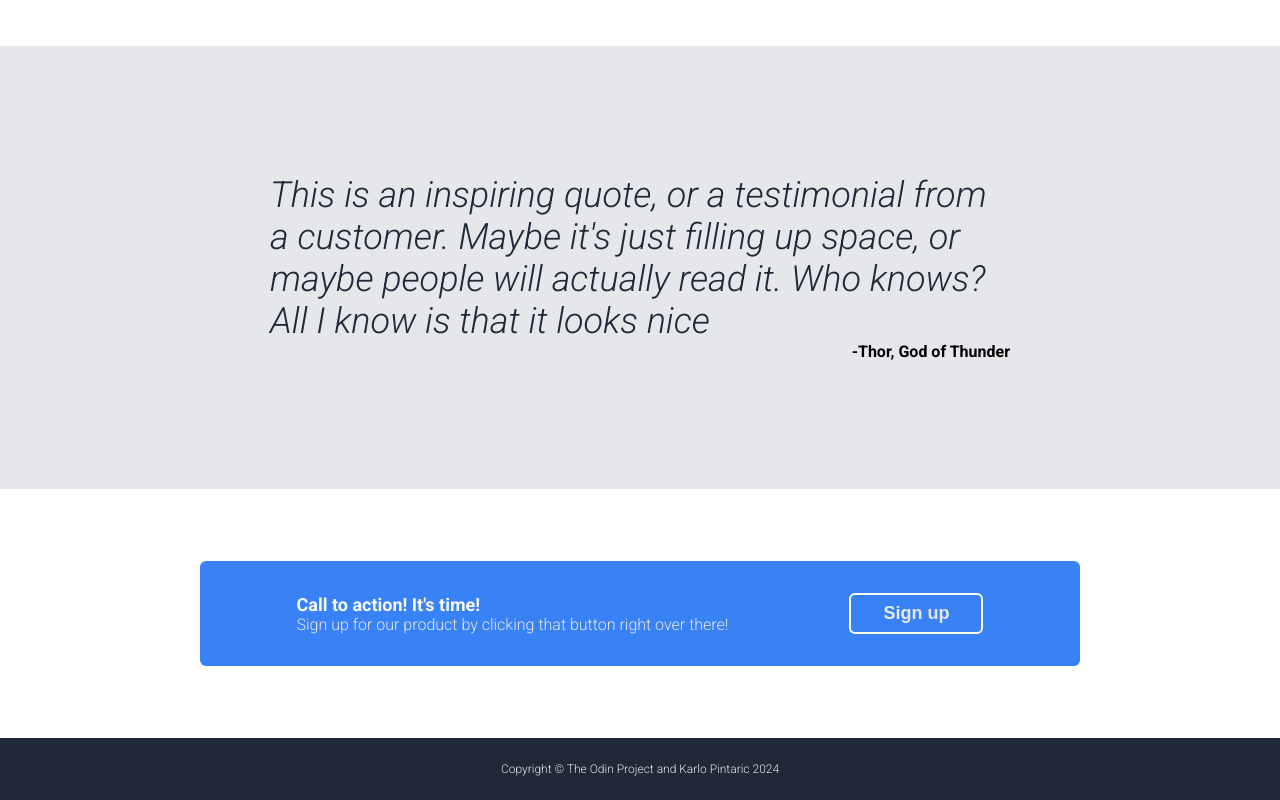
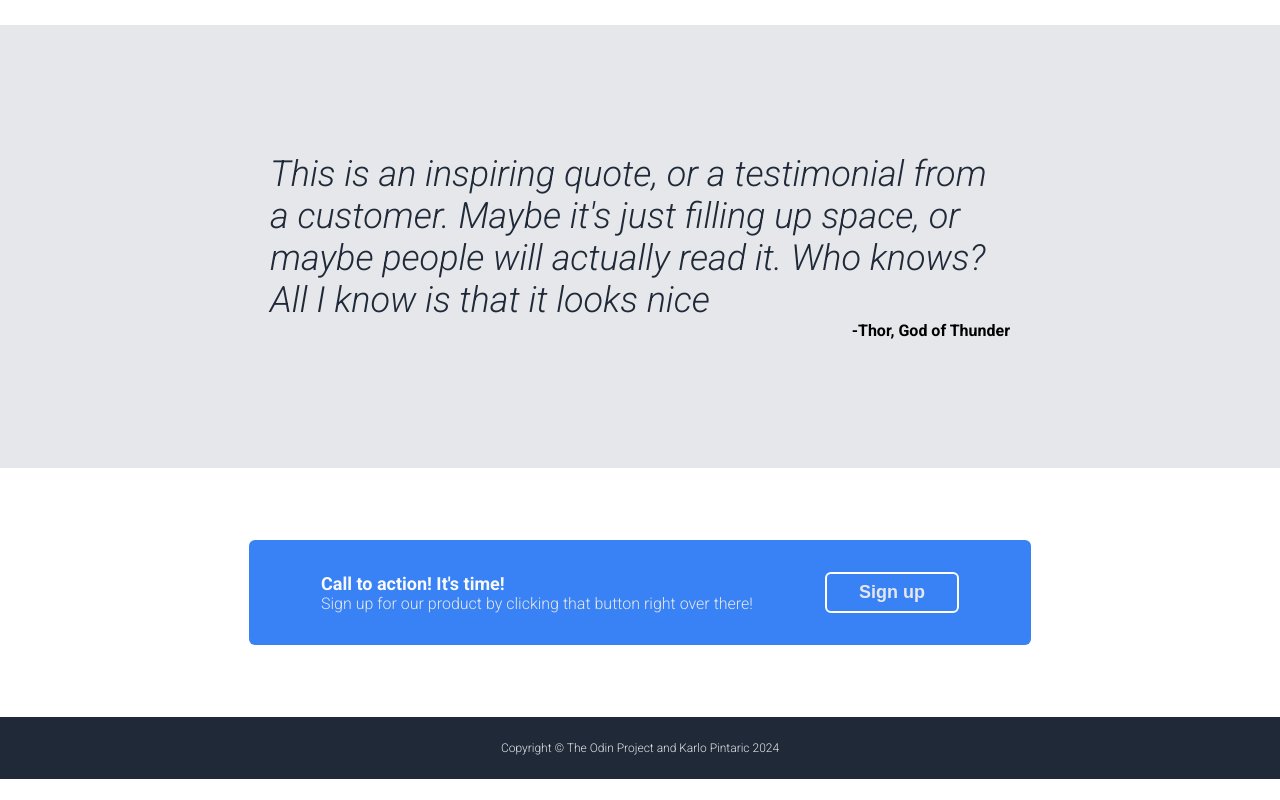
Before and after one commit to karlopintaric/landing-page, a plain HTML site: page index.html in a window 1280 px wide. Shown: the part 864-1664 px from the top of the page. After the commit the page ends 1643 px from the top, so only its background shows below. Drawn offline with Linux system fonts and the light colour scheme.

Commit message:
Fix for wider screens

```diff
--- a/styles.css
+++ b/styles.css
@@ -55,6 +55,8 @@
 .hero-main {
     display: flex;
     gap: 32px;
+    width: 1000px;
+    margin: auto;
 }
 
 .left,
@@ -142,7 +144,7 @@
 }
 
 .action {
-    margin: 72px 200px;
+    margin: 72px auto;
     background-color: #3882f6;
     border-radius: 6px;
     padding: 32px 72px;
@@ -150,6 +152,7 @@
     justify-content: space-around;
     gap: 72px;
     align-items: center;
+    max-width: 700px;
 }
 
 .btn-secondary {
```
